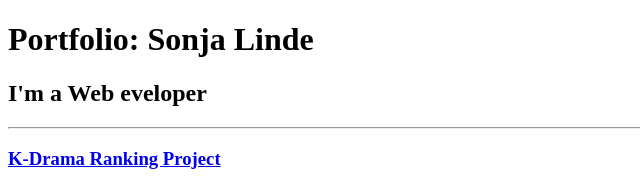
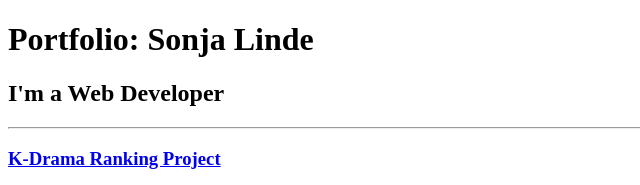
Before and after one commit to SonjaLinde/html-portfolio, a plain HTML site: page index.html in a window 1280 px wide. Shown: the top 185 px of the page, 0-640 px from the left. Drawn offline with Linux system fonts and the light colour scheme.

Commit message:
Update index.html
Correct Spelling

```diff
--- a/index.html
+++ b/index.html
@@ -19,7 +19,7 @@ https://developer.mozilla.org/en-US/docs/Web/HTML/Element/img#attr-height -->
  </head>
  <body>
    <h1>Portfolio: Sonja Linde</h1>
-   <h2>I'm a Web eveloper</h2>
+   <h2>I'm a Web Developer</h2>
    <hr>
    <section>
       <h3><a href="./public/index_movie.html">K-Drama Ranking Project</a></h3>
```
